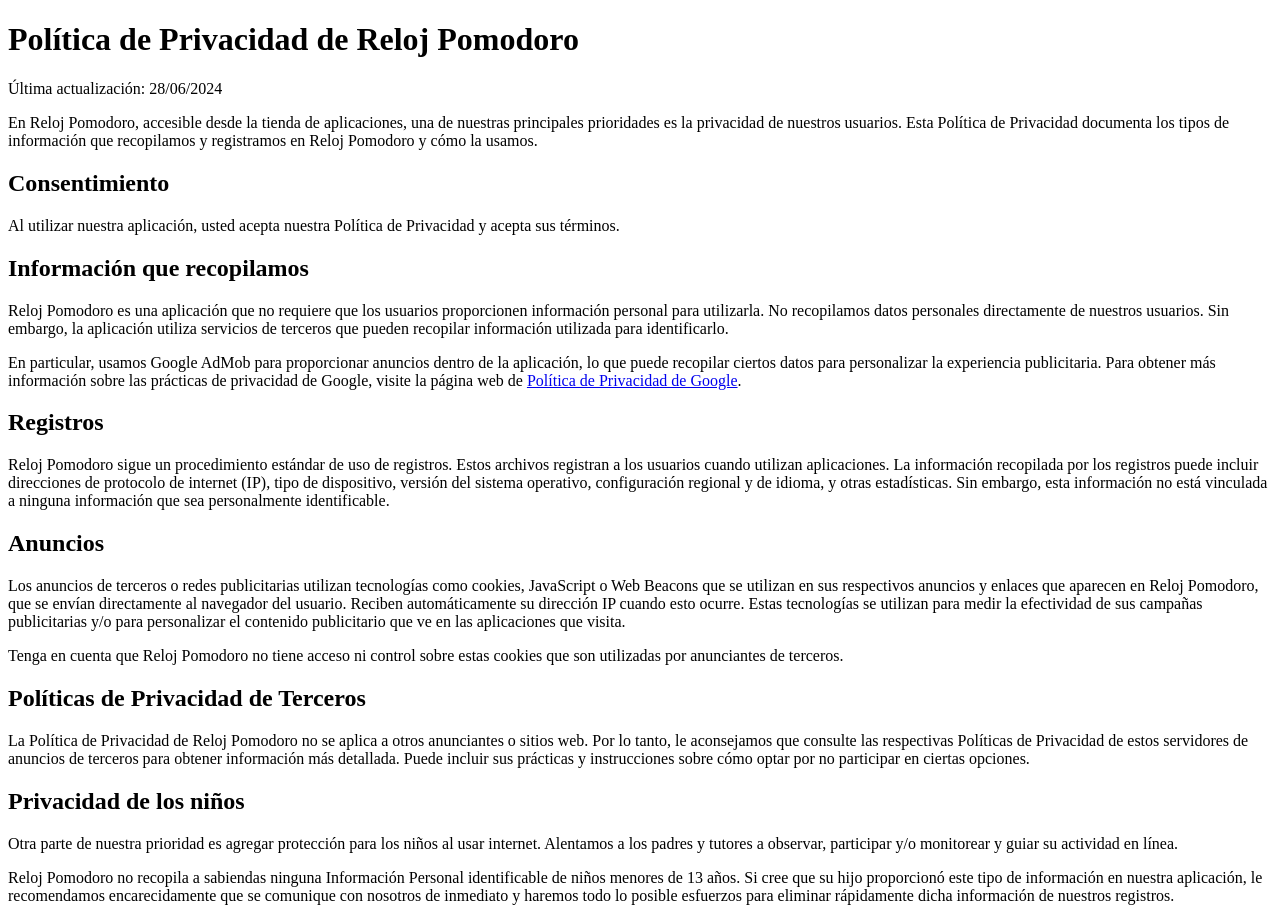
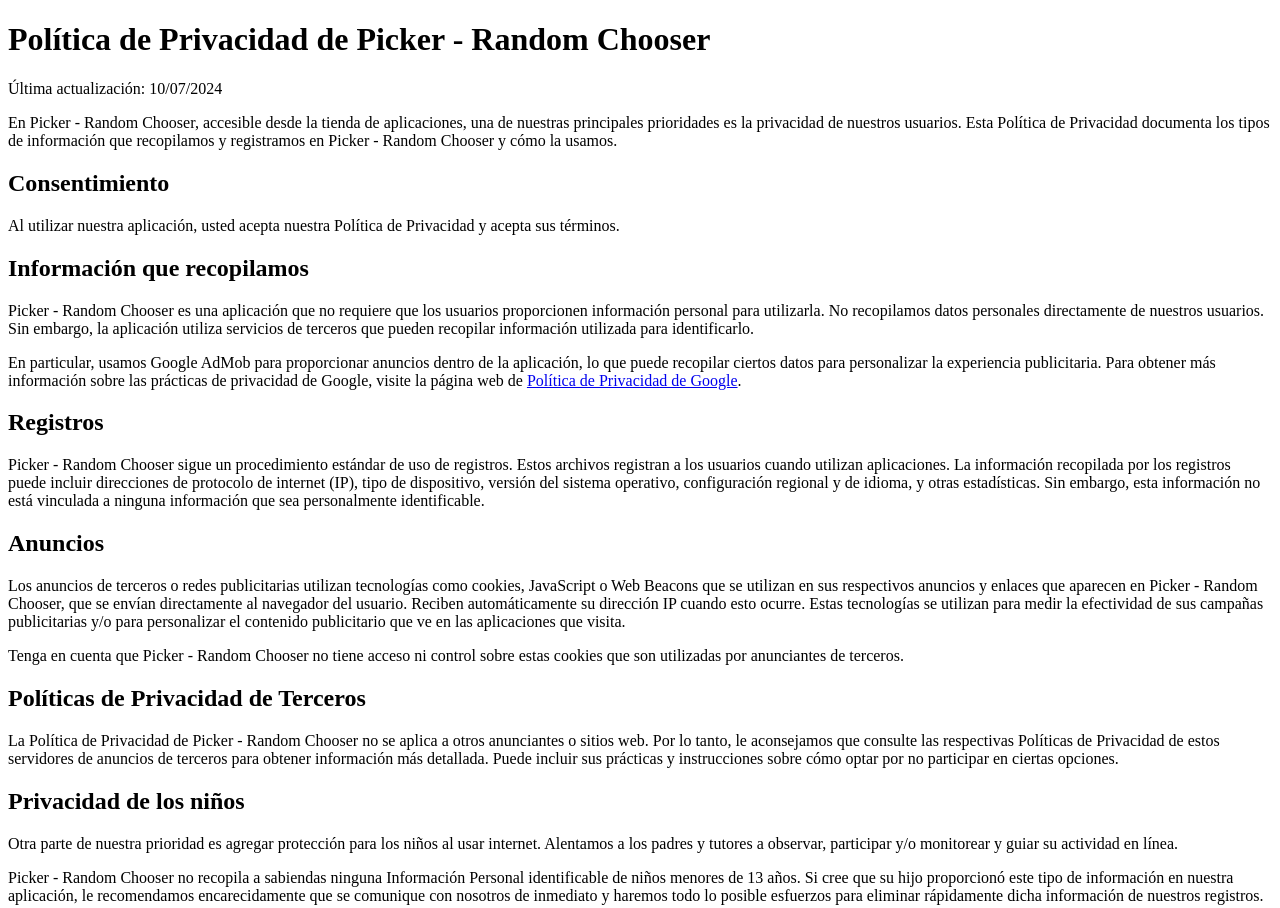
Before and after one commit to DevDBM/PickerRandomChooser, a plain HTML site: page index.html in a window 1280 px wide. Shown: the top 908 px of the page. Drawn offline with Linux system fonts and the light colour scheme.

Commit message:
Update index.html

```diff
--- a/index.html
+++ b/index.html
@@ -3,34 +3,34 @@
 <head>
     <meta charset="UTF-8">
     <meta name="viewport" content="width=device-width, initial-scale=1.0">
-    <title>Política de Privacidad de Reloj Pomodoro</title>
+    <title>Política de Privacidad de Picker - Random Chooser</title>
 </head>
 <body>
-    <h1>Política de Privacidad de Reloj Pomodoro</h1>
-    <p>Última actualización: 28/06/2024</p>
+    <h1>Política de Privacidad de Picker - Random Chooser</h1>
+    <p>Última actualización: 10/07/2024</p>
 
-    <p>En Reloj Pomodoro, accesible desde la tienda de aplicaciones, una de nuestras principales prioridades es la privacidad de nuestros usuarios. Esta Política de Privacidad documenta los tipos de información que recopilamos y registramos en Reloj Pomodoro y cómo la usamos.</p>
+    <p>En Picker - Random Chooser, accesible desde la tienda de aplicaciones, una de nuestras principales prioridades es la privacidad de nuestros usuarios. Esta Política de Privacidad documenta los tipos de información que recopilamos y registramos en Picker - Random Chooser y cómo la usamos.</p>
 
     <h2>Consentimiento</h2>
     <p>Al utilizar nuestra aplicación, usted acepta nuestra Política de Privacidad y acepta sus términos.</p>
 
     <h2>Información que recopilamos</h2>
-    <p>Reloj Pomodoro es una aplicación que no requiere que los usuarios proporcionen información personal para utilizarla. No recopilamos datos personales directamente de nuestros usuarios. Sin embargo, la aplicación utiliza servicios de terceros que pueden recopilar información utilizada para identificarlo.</p>
+    <p>Picker - Random Chooser es una aplicación que no requiere que los usuarios proporcionen información personal para utilizarla. No recopilamos datos personales directamente de nuestros usuarios. Sin embargo, la aplicación utiliza servicios de terceros que pueden recopilar información utilizada para identificarlo.</p>
     <p>En particular, usamos Google AdMob para proporcionar anuncios dentro de la aplicación, lo que puede recopilar ciertos datos para personalizar la experiencia publicitaria. Para obtener más información sobre las prácticas de privacidad de Google, visite la página web de <a href="https://policies.google.com/privacy" target="_blank" rel="noopener noreferrer">Política de Privacidad de Google</a>.</p>
 
     <h2>Registros</h2>
-    <p>Reloj Pomodoro sigue un procedimiento estándar de uso de registros. Estos archivos registran a los usuarios cuando utilizan aplicaciones. La información recopilada por los registros puede incluir direcciones de protocolo de internet (IP), tipo de dispositivo, versión del sistema operativo, configuración regional y de idioma, y otras estadísticas. Sin embargo, esta información no está vinculada a ninguna información que sea personalmente identificable.</p>
+    <p>Picker - Random Chooser sigue un procedimiento estándar de uso de registros. Estos archivos registran a los usuarios cuando utilizan aplicaciones. La información recopilada por los registros puede incluir direcciones de protocolo de internet (IP), tipo de dispositivo, versión del sistema operativo, configuración regional y de idioma, y otras estadísticas. Sin embargo, esta información no está vinculada a ninguna información que sea personalmente identificable.</p>
 
     <h2>Anuncios</h2>
-    <p>Los anuncios de terceros o redes publicitarias utilizan tecnologías como cookies, JavaScript o Web Beacons que se utilizan en sus respectivos anuncios y enlaces que aparecen en Reloj Pomodoro, que se envían directamente al navegador del usuario. Reciben automáticamente su dirección IP cuando esto ocurre. Estas tecnologías se utilizan para medir la efectividad de sus campañas publicitarias y/o para personalizar el contenido publicitario que ve en las aplicaciones que visita.</p>
-    <p>Tenga en cuenta que Reloj Pomodoro no tiene acceso ni control sobre estas cookies que son utilizadas por anunciantes de terceros.</p>
+    <p>Los anuncios de terceros o redes publicitarias utilizan tecnologías como cookies, JavaScript o Web Beacons que se utilizan en sus respectivos anuncios y enlaces que aparecen en Picker - Random Chooser, que se envían directamente al navegador del usuario. Reciben automáticamente su dirección IP cuando esto ocurre. Estas tecnologías se utilizan para medir la efectividad de sus campañas publicitarias y/o para personalizar el contenido publicitario que ve en las aplicaciones que visita.</p>
+    <p>Tenga en cuenta que Picker - Random Chooser no tiene acceso ni control sobre estas cookies que son utilizadas por anunciantes de terceros.</p>
 
     <h2>Políticas de Privacidad de Terceros</h2>
-    <p>La Política de Privacidad de Reloj Pomodoro no se aplica a otros anunciantes o sitios web. Por lo tanto, le aconsejamos que consulte las respectivas Políticas de Privacidad de estos servidores de anuncios de terceros para obtener información más detallada. Puede incluir sus prácticas y instrucciones sobre cómo optar por no participar en ciertas opciones.</p>
+    <p>La Política de Privacidad de Picker - Random Chooser no se aplica a otros anunciantes o sitios web. Por lo tanto, le aconsejamos que consulte las respectivas Políticas de Privacidad de estos servidores de anuncios de terceros para obtener información más detallada. Puede incluir sus prácticas y instrucciones sobre cómo optar por no participar en ciertas opciones.</p>
 
     <h2>Privacidad de los niños</h2>
     <p>Otra parte de nuestra prioridad es agregar protección para los niños al usar internet. Alentamos a los padres y tutores a observar, participar y/o monitorear y guiar su actividad en línea.</p>
-    <p>Reloj Pomodoro no recopila a sabiendas ninguna Información Personal identificable de niños menores de 13 años. Si cree que su hijo proporcionó este tipo de información en nuestra aplicación, le recomendamos encarecidamente que se comunique con nosotros de inmediato y haremos todo lo posible esfuerzos para eliminar rápidamente dicha información de nuestros registros.</p>
+    <p>Picker - Random Chooser no recopila a sabiendas ninguna Información Personal identificable de niños menores de 13 años. Si cree que su hijo proporcionó este tipo de información en nuestra aplicación, le recomendamos encarecidamente que se comunique con nosotros de inmediato y haremos todo lo posible esfuerzos para eliminar rápidamente dicha información de nuestros registros.</p>
 
     <h2>Contacta con nosotros</h2>
     <p>Si tienes preguntas o necesitas más información sobre nuestra Política de Privacidad, no dudes en contactarnos a través del correo electrónico: contact.devdbm@gmail.com</p>
```
